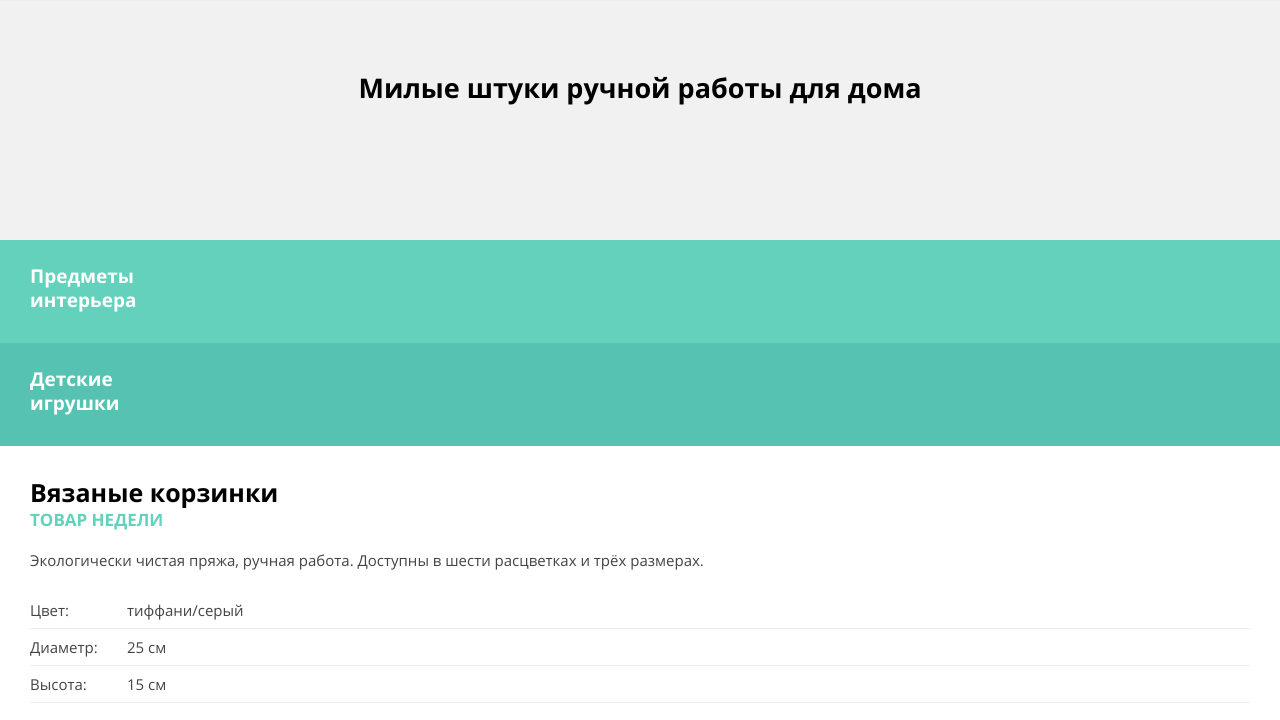
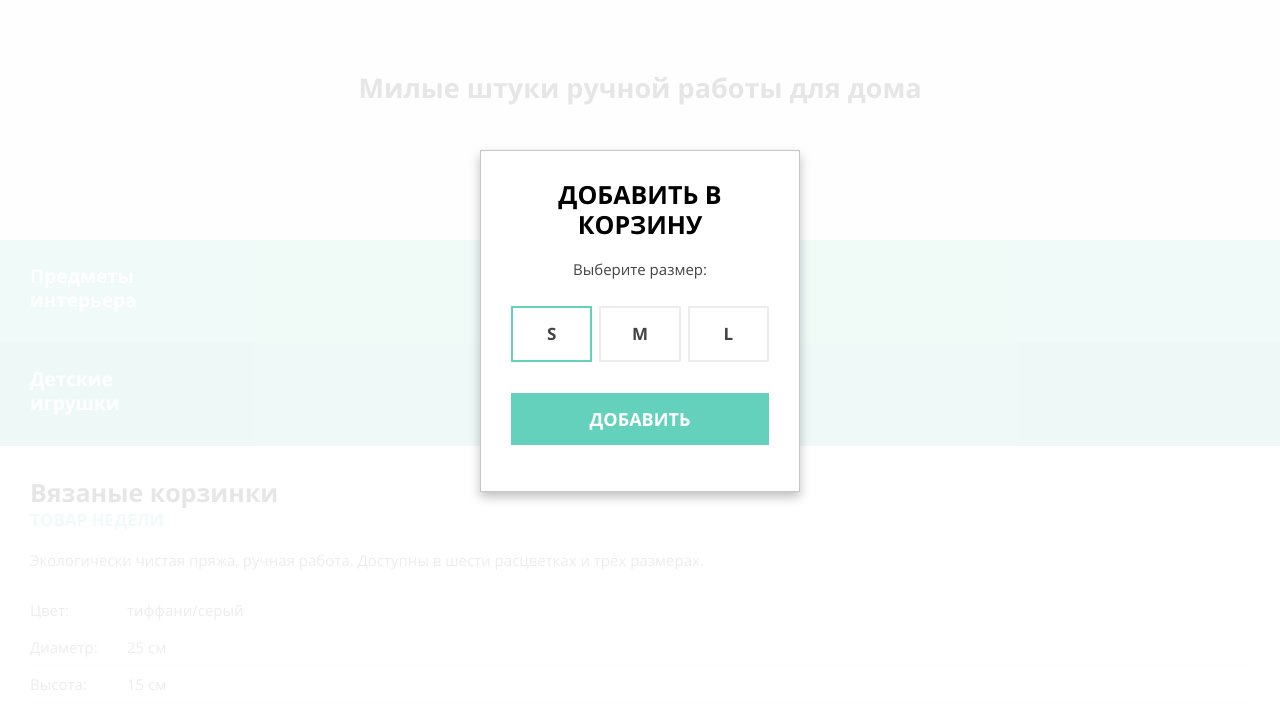
Before and after one commit to htmlacademy-adaptive/2194201-mishka-27, a website: page source/index.html in a window 1280 px wide. Shown: the part 79-799 px from the top of the page. Drawn offline with nearby package versions, Linux system fonts and the light colour scheme; files that its build step writes are made by us from their sources.

Commit message:
Верстает модальное окно

```diff
--- a/source/sass/blocks/modal.scss
+++ b/source/sass/blocks/modal.scss
@@ -0,0 +1,85 @@
+.modal {
+  display: none;
+  justify-content: center;
+  align-items: center;
+  width: 100%;
+  height: 100%;
+  position: fixed;
+  top: 0;
+  left: 0;
+  background-color: rgba($color: $color-white, $alpha: 0.9);
+  z-index: 2;
+
+  &.is-open {
+    display: flex;
+  }
+}
+
+.modal__container {
+  max-width: 320px;
+  width: 100%;
+  padding: 28px $indent-edge 46px $indent-edge;
+  background-color: $color-white;
+  border: 1px solid $color-silver;
+  box-shadow: 0px 5px 10px rgba($color: $color-black, $alpha: 0.25);
+}
+
+.modal__title {
+  margin-bottom: 14px;
+  text-transform: uppercase;
+  text-align: center;
+}
+
+.modal__description {
+  line-height: 30px;
+  text-align: center;
+  margin-bottom: 21.5px;
+}
+
+.modal__radio-buttons {
+  display: grid;
+  grid-template-columns: repeat(3, 1fr);
+  gap: 7px;
+  margin-bottom: 31px;
+}
+
+.modal__radio-button {
+  display: flex;
+  align-items: center;
+}
+
+.modal__radio-input {
+  &:checked {
+    + .modal__radio-text {
+      border-color: $color-downy-1;
+    }
+  }
+
+  &:disabled {
+    + .modal__radio-text {
+      opacity: 0.3;
+      pointer-events: none;
+    }
+  }
+}
+
+.modal__radio-text {
+  width: 100%;
+  padding: 18px 10px;
+  text-align: center;
+  text-transform: uppercase;
+  font-weight: 700;
+  font-size: 17px;
+  line-height: 16px;
+  background-color: $color-white;
+  border: 2px solid rgba($color: $color-charcoal, $alpha: 0.1);
+  cursor: pointer;
+
+  &:hover {
+    border-color: rgba($color: $color-charcoal, $alpha: 0.3);
+  }
+}
+
+.modal__button {
+  width: 100%;
+}
--- a/source/sass/variables.scss
+++ b/source/sass/variables.scss
@@ -5,6 +5,7 @@ $ff-open-sans: "Open Sans", sans-serif;
 $color-black: #000000;
 $color-aubergine: #231f20;
 $color-charcoal: #444444;
+$color-silver: #c6c6c6;
 $color-whisper-1: #ececec;
 $color-whisper-2: #e5e5e5;
 $color-white-smoke: #f1f1f1;
```
